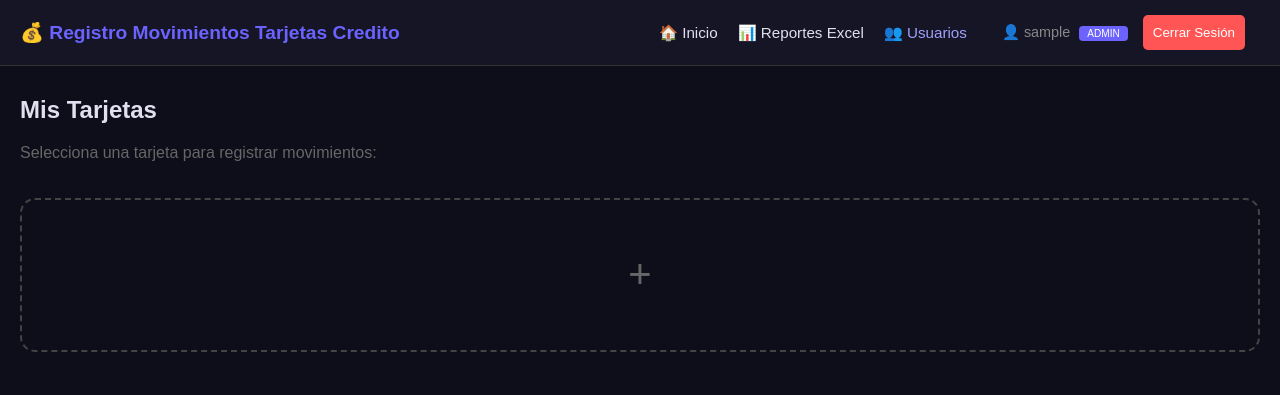
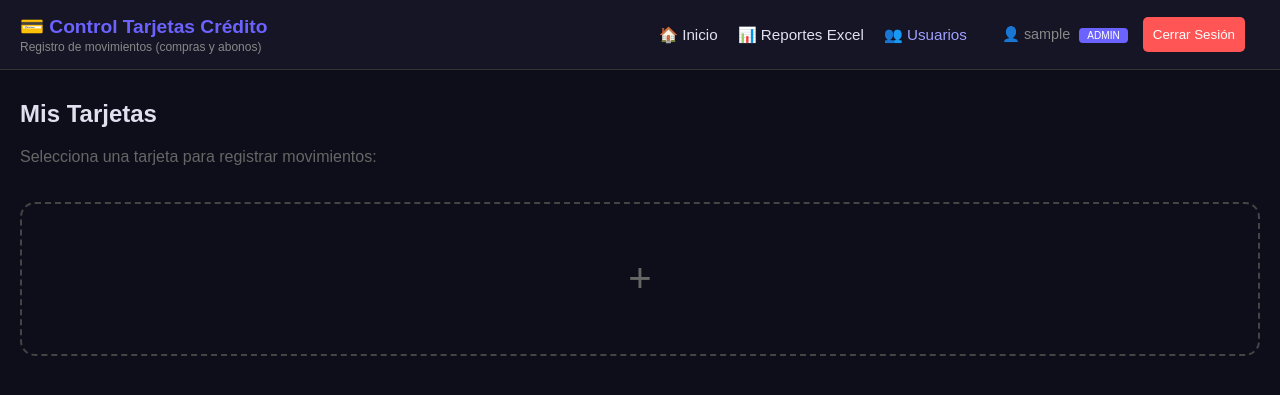
Before and after one commit to arosalesp73/control-gastos-tarjetas, a FastAPI app: page / in a window 1280 px wide. Shown: the top 395 px of the page. Run offline with FastAPI, Linux system fonts and the light colour scheme; the visitor is signed in with stand-in values (Sample User, id 1); data that the repository does not hold is empty.

Commit message:
Update index.html

```diff
--- a/templates/index.html
+++ b/templates/index.html
@@ -115,8 +115,11 @@
 </head>
 <body>
 
-    <nav class="nav-bar">
-        <a href="/" class="nav-brand">💰 Registro Movimientos Tarjetas Credito</a>
+<nav class="nav-bar">
+        <div style="display: flex; flex-direction: column;">
+            <a href="/" class="nav-brand">💳 Control Tarjetas Crédito</a>
+            <span style="font-size: 0.75em; color: #888; margin-top: 2px;">Registro de movimientos (compras y abonos)</span>
+        </div>
 
         <button class="menu-toggle" onclick="toggleMenu()">☰</button>
 
```
